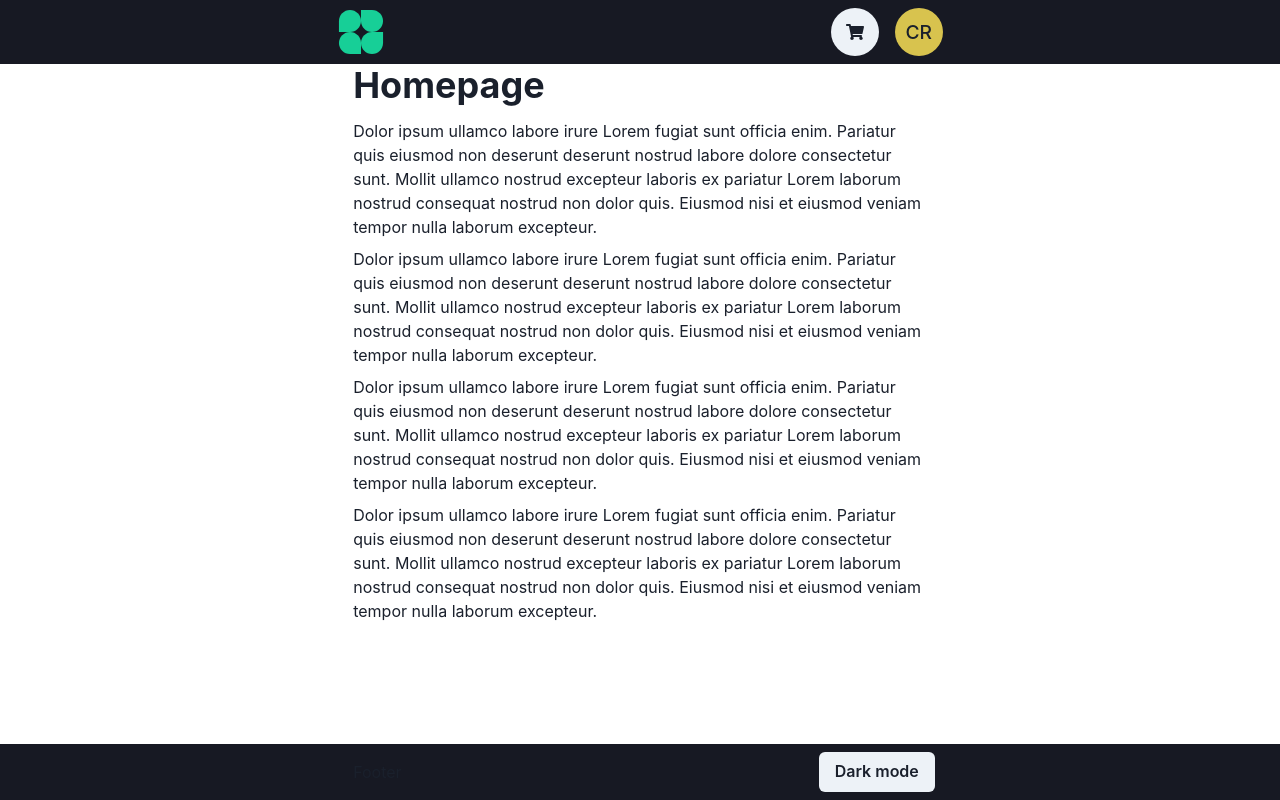
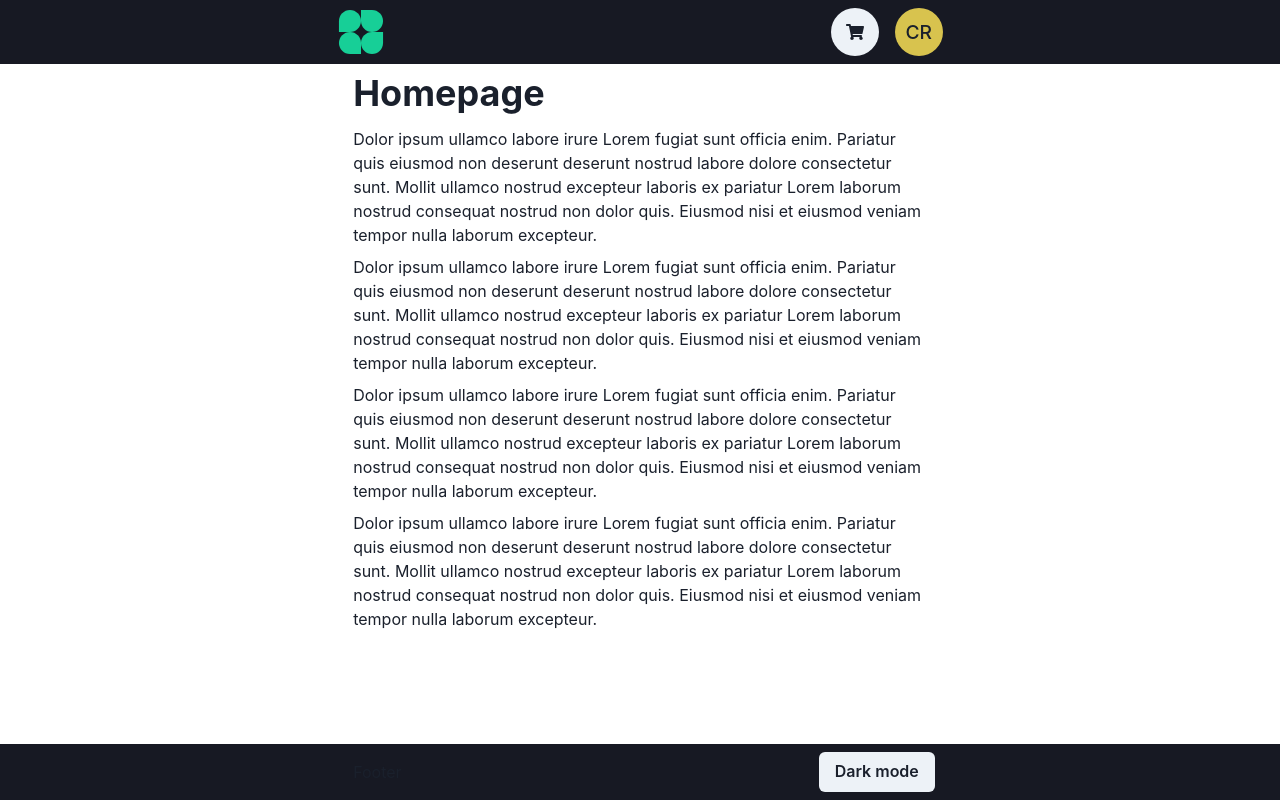
Before and after one commit to oncet/qord, a React (Vite) app: page / in a window 1280 px wide. Built offline with nearby package versions, Linux system fonts and the light colour scheme.

Commit message:
add more margin top to content

```diff
--- a/src/components/Layout.tsx
+++ b/src/components/Layout.tsx
@@ -53,7 +53,7 @@ function Layout({ children }: LayoutProps) {
           </Flex>
         </Container>
       </Box>
-      <Box overflowY="auto" px="4" mt="16" pb="20">
+      <Box overflowY="auto" px="4" mt="16" pt="2" pb="20">
         {children}
       </Box>
       <Box position="fixed" left="0" right="0" bottom="0" background="gray.900">
```
